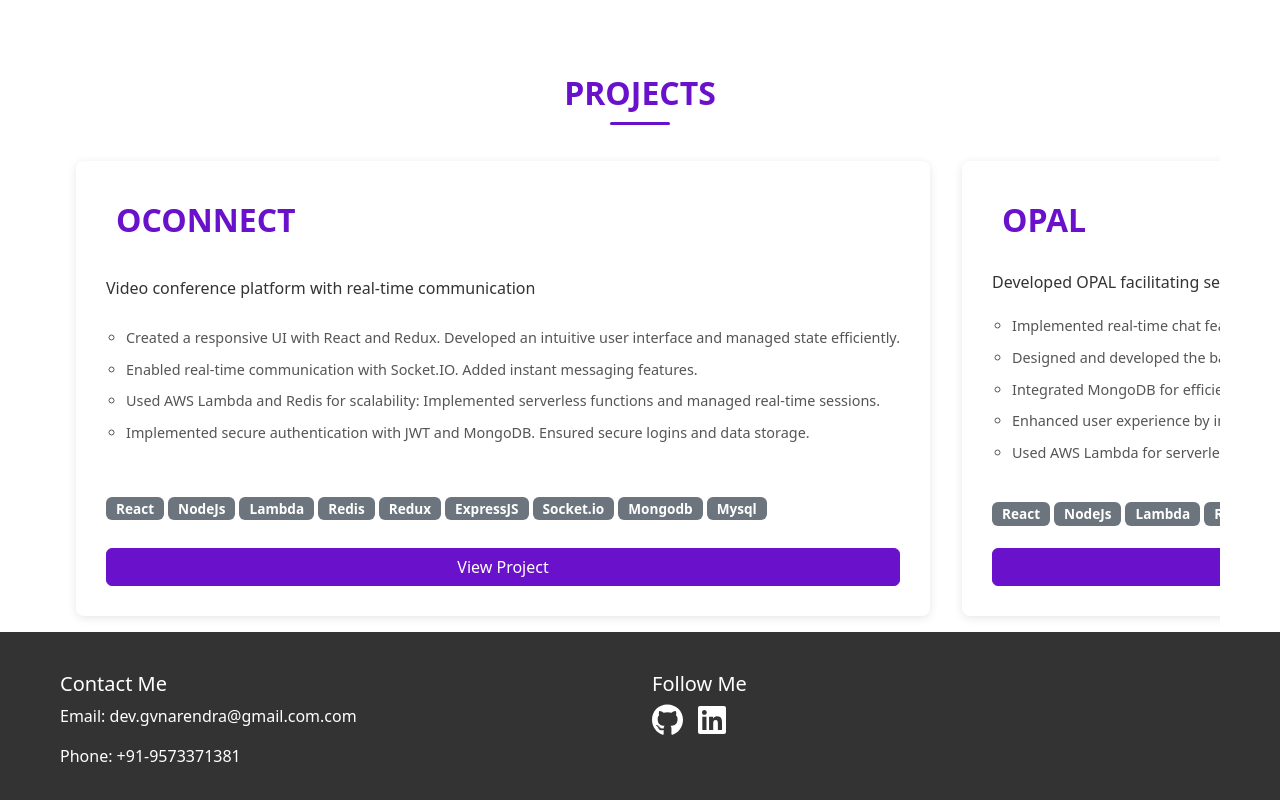
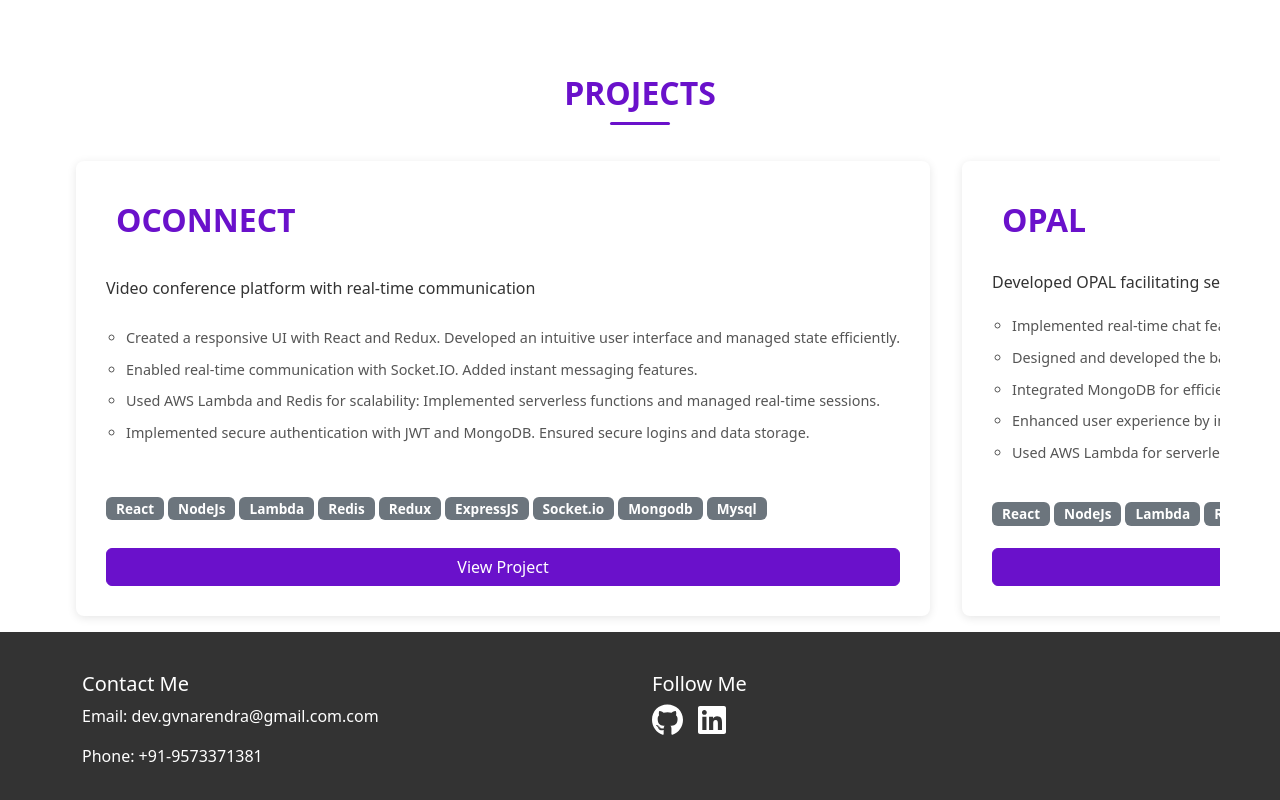
Before and after one commit to GVenkat-136/Bio, a React (Create React App) app: page / in a window 1280 px wide. Shown: the part 2026-2826 px from the top of the page. Built offline with nearby package versions, Linux system fonts and the light colour scheme; the HTML template or start-up script is replaced by a standard one.

Commit message:
Small Chnages

```diff
--- a/src/components/Home/Home.css
+++ b/src/components/Home/Home.css
@@ -6,7 +6,7 @@
   text-align: center;
 }
 
-.container {
+.H_container {
   max-width: 1200px;
   margin: 0 auto;
   padding: 0 20px;
--- a/src/components/Home/Home.js
+++ b/src/components/Home/Home.js
@@ -18,7 +18,7 @@ const Home = () => {
 
   return (
     <section className="header-section" id="home">
-      <div className="container">
+      <div className="H_container">
         <div className="intro-text">
           <h1 className="heading">{Bio.Name}</h1>
           <p className="sub-heading">{Bio?.Bio}</p>
```
